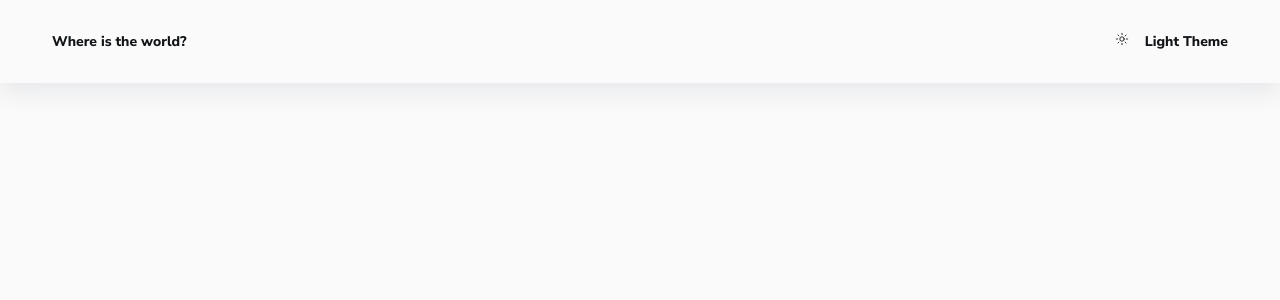
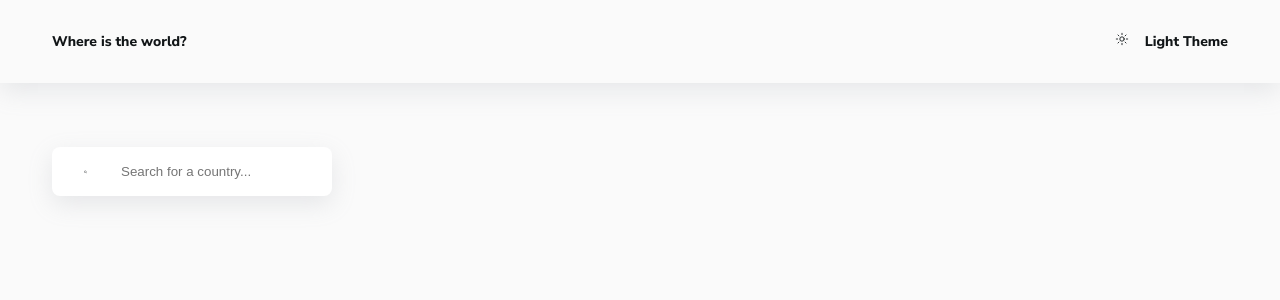
Before and after one commit to roman-1988/Project-Countries, a React (Vite) app: page / in a window 1280 px wide. Shown: the top 300 px of the page. Built offline with nearby package versions, Linux system fonts and the light colour scheme.

Commit message:
Добавил в зависимости пакет react-select. Создал компоненты Controls, CustomSelect, Main, Search.jsx для поиска стран. Стилизовал их.

```diff
--- a/package.json
+++ b/package.json
@@ -15,6 +15,7 @@
     "react-dom": "^18.2.0",
     "react-icons": "^4.10.1",
     "react-router-dom": "^6.14.1",
+    "react-select": "^5.7.3",
     "styled-components": "^6.0.2"
   },
   "devDependencies": {
--- a/src/App.jsx
+++ b/src/App.jsx
@@ -1,11 +1,15 @@
 import { Header } from "./components/Header"
+import { Main } from "./components/Main"
+import { Controls } from "./components/Controls"
 
 const App = () => {
-
 
   return (
     <>
       <Header />
+      <Main>
+        <Controls />
+      </Main>
     </>
   )
 }
--- /dev/null
+++ b/src/components/Controls.jsx
@@ -0,0 +1,13 @@
+import { useState, useEffect } from "react"
+import { Search } from "./Search"
+
+const Controls = () => {
+    const [search, setSearch] = useState("")
+    return (
+        <div>
+            <Search search={search} setSearch={setSearch} />
+        </div>
+    )
+}
+
+export { Controls }
--- /dev/null
+++ b/src/components/Main.jsx
@@ -0,0 +1,21 @@
+import styled from "styled-components"
+import { Container } from "./Container"
+
+const Wrapper = styled.main`
+ padding: 2rem 0;
+ @media(min-width: 767px) {
+    padding: 4rem 0
+ }
+`
+
+const Main = ({ children }) => {
+    return (
+        <Wrapper>
+            <Container>
+                {children}
+            </Container>
+        </Wrapper>
+    )
+}
+
+export { Main }
--- /dev/null
+++ b/src/components/Search.jsx
@@ -0,0 +1,39 @@
+import styled from "styled-components"
+import { IoSearch } from "react-icons/io5"
+
+const InputContainer = styled.label`
+ background-color: var(--colors-ui-base);
+ padding: 1rem 2rem;
+ display: flex;
+ align-items: center;
+ border-radius: var(--radii);
+ box-shadow: var(--shadow);
+ width: 100%;
+ margin-bottom: 1rem;
+ @media(min-width: 767px) {
+    margin-bottom: 0;
+    width: 280px;
+ }
+`
+
+const Input = styled.input.attrs({
+    type: "search",
+    placeholder: "Search for a country..."
+})`
+ margin-left: 2rem;
+ border: none;
+ outline: none;
+ color: var(--color-text);
+`
+
+
+const Search = ({ search, setSearch }) => {
+    return (
+        <InputContainer>
+            <IoSearch />
+            <Input onChange={(e) => setSearch(e.target.value)} value={search} />
+        </InputContainer>
+    )
+}
+
+export { Search }
```
Also changed, not shown: src/components/CustomSelect.jsx (added, +7 -0 lines), 1 other file (tests, documents, lock files or other folders).
